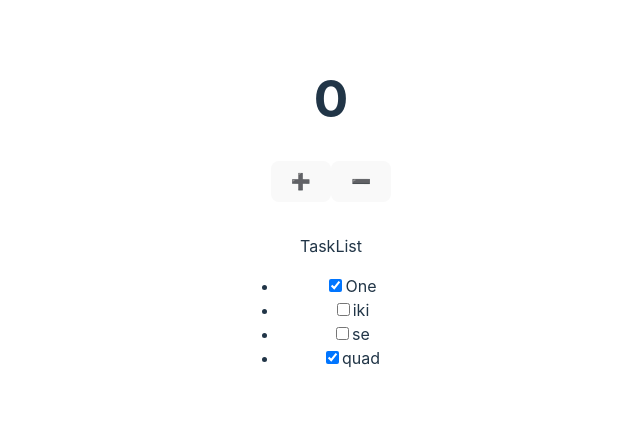
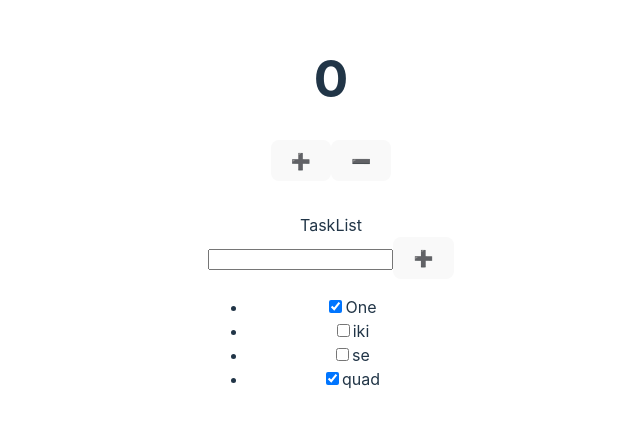
Before and after one commit to react140203/session06, a React (Vite) app: page / in a window 1280 px wide. Shown: the part 205-628 px from the top of the page, without its empty margins (309-949 px from the left). Built offline with nearby package versions, Linux system fonts and the light colour scheme.

Commit message:
components/TaskList:

```diff
--- a/src/components/TaskList.tsx
+++ b/src/components/TaskList.tsx
@@ -28,18 +28,31 @@ export const TaskList = () => {
   //   console.log(x);
 
   const [taskList, setTaskList] = useState(taskListInit);
+  const [newTaskTitle, setNewTaskTitle] = useState("");
   const toggle = (task: ITask) => {
     task.done = !task.done;
     //shallow copy
     // 1. setTaskList(taskList.concat());
     // 2. setTaskList(taskList.slice());
     setTaskList([...taskList]); //Operator Rest
+  };
 
-    console.log(taskList);
+  const add = () => {
+    //console.log(newTaskTitle);
+    // taskList.push({ id: Math.random(), title: newTaskTitle, done: false });
+    // setTaskList([...taskList]);
+
+    setTaskList([
+      ...taskList,
+      { id: Math.random(), title: newTaskTitle, done: false },
+    ]);
   };
+
   return (
     <>
       <div>TaskList</div>
+      <input onChange={(e) => setNewTaskTitle(e.target.value)}></input>
+      <button onClick={add}>➕</button>
       <ul>
         {taskList.map((task) => (
           <li key={task.id}>
```
